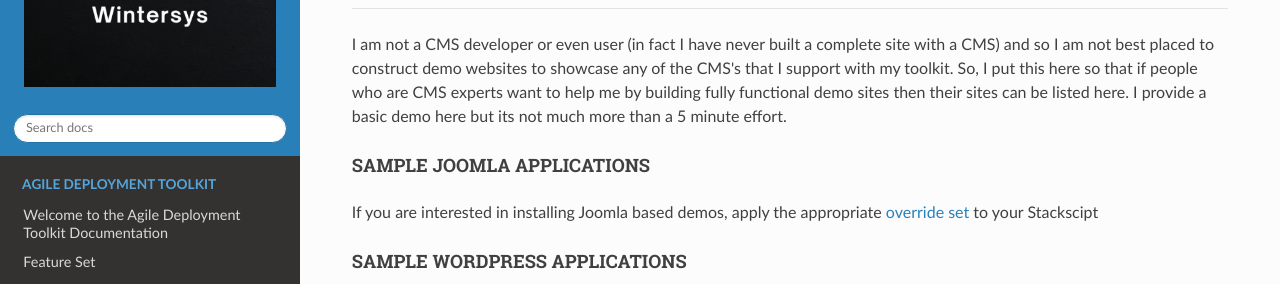
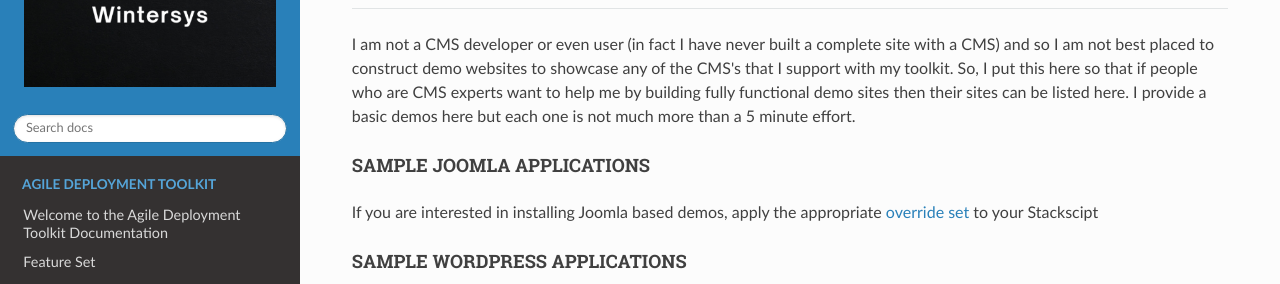
Before and after one commit to wintersys-dev/adt-documentation, an MkDocs documentation site: the page built from docs/Agile Deployment Toolkit/Demos/CustomisedDemos.md, in a window 1280 px wide. Shown: the part 187-471 px from the top of the page. Built offline with MkDocs 1.6.1, drawn with Linux system fonts in a browser that asks for light colours; nearby versions of some CDN libraries.

Commit message:
Update CustomisedDemos.md

```diff
--- a/docs/Agile Deployment Toolkit/Demos/CustomisedDemos.md
+++ b/docs/Agile Deployment Toolkit/Demos/CustomisedDemos.md
@@ -5,7 +5,7 @@ If you are interested in Virgin CMS installs, apply the appropriate [override se
 
 -------------------------------------------------------
 
-I am not a CMS developer or even user (in fact I have never built a complete site with a CMS) and so I am not best placed to construct demo websites to showcase any of the CMS's that I support with my toolkit. So, I put this here so that if people who are CMS experts want to help me by building fully functional demo sites then their sites can be listed here. I provide a basic demo here but its not much more than a 5 minute effort.
+I am not a CMS developer or even user (in fact I have never built a complete site with a CMS) and so I am not best placed to construct demo websites to showcase any of the CMS's that I support with my toolkit. So, I put this here so that if people who are CMS experts want to help me by building fully functional demo sites then their sites can be listed here. I provide a basic demos here but each one is not much more than a 5 minute effort.
 
 #### SAMPLE JOOMLA APPLICATIONS
 
```
